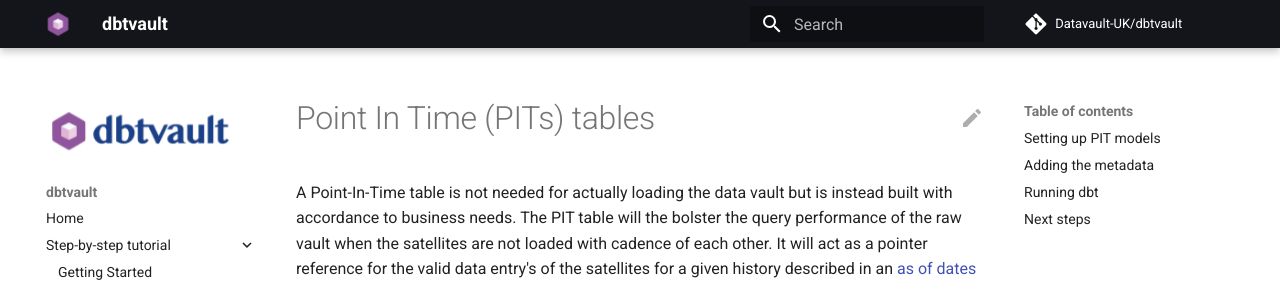
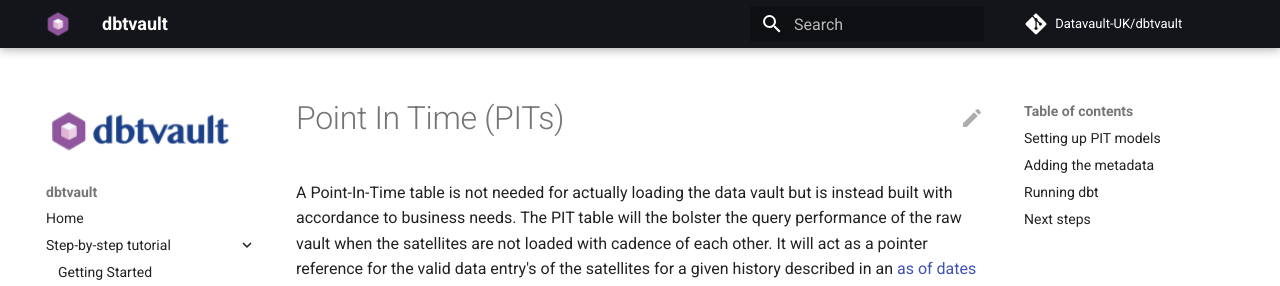
Before and after one commit to Datavault-UK/automate-dv-docs, an MkDocs documentation site: the page built from docs/tutorial/tut_point_in_time.md, in a window 1280 px wide and 900 px high. Shown: the top 286 px of the window. Built offline with MkDocs 1.6.1 and Material for MkDocs 9.7.7, drawn with Linux system fonts in a browser that asks for light colours; comment, search, counter and statistics services are not loaded.

Commit message:
Correction of typos

````diff
--- a/docs/tutorial/tut_point_in_time.md
+++ b/docs/tutorial/tut_point_in_time.md
@@ -1,5 +1,3 @@
-# Point In Time (PITs) tables
-
 A Point-In-Time table is not needed for actually loading the data vault but is instead built with accordance to business needs.
 The PIT table will the bolster the query performance of the raw vault when the satellites are not loaded with cadence of each other.
 It will act as a pointer reference for the valid data entry's of the satellites for a given history described in an
@@ -99,7 +97,7 @@
 It can be seen where the SAT_ORDERS_LOGIN would begin.
 
 `dbt_project.yml`
-```yaml hl_lines="5 6 7 8 9 10 11 12"
+```yaml hl_lines="6 7 8 9 10 11 12"
     PIT_CUSTOMER:
       vars:
         source_model: HUB_CUSTOMER
````
